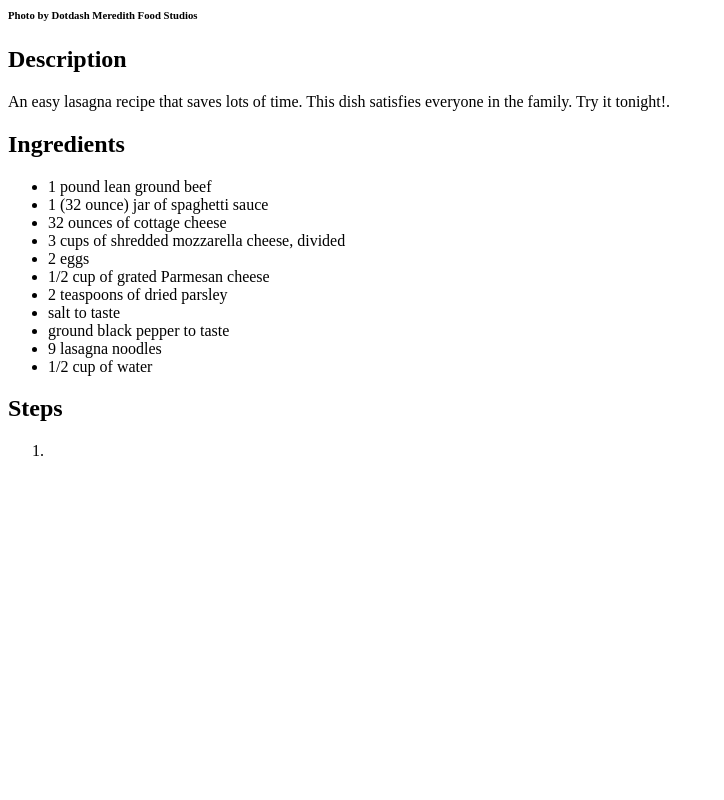
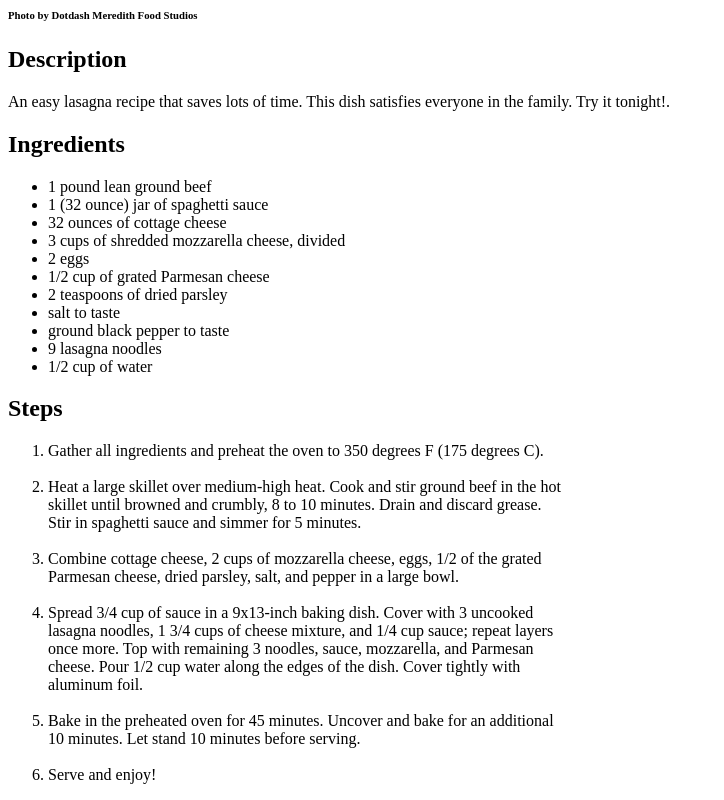
Before and after one commit to AndrewKelly-Code/odin_recipes, a plain HTML site: page recipes/lasagna.html in a window 1280 px wide. Shown: the part 638-1438 px from the top of the page, without its empty margins (0-724 px from the left). Before the commit the page ends 1114 px from the top, so only its background shows below. Drawn offline with Linux system fonts and the light colour scheme.

Commit message:
Add cooking steps

```diff
--- a/recipes/lasagna.html
+++ b/recipes/lasagna.html
@@ -35,7 +35,37 @@
 
     <h2>Steps</h2>
     <ol>
-        <li></li>
+        <li>
+            Gather all ingredients and preheat the oven to 350 degrees F (175 degrees C).
+        </li>
+        <br>
+        <li>
+            Heat a large skillet over medium-high heat. Cook and stir ground beef in the hot<br>
+            skillet until browned and crumbly, 8 to 10 minutes. Drain and discard grease.<br>
+            Stir in spaghetti sauce and simmer for 5 minutes.
+        </li>
+        <br>
+        <li>
+            Combine cottage cheese, 2 cups of mozzarella cheese, eggs, 1/2 of the grated<br>
+            Parmesan cheese, dried parsley, salt, and pepper in a large bowl.
+        </li>
+        <br>
+        <li>
+            Spread 3/4 cup of sauce in a 9x13-inch baking dish. Cover with 3 uncooked<br>
+            lasagna noodles, 1 3/4 cups of cheese mixture, and 1/4 cup sauce; repeat layers<br>
+            once more. Top with remaining 3 noodles, sauce, mozzarella, and Parmesan<br>
+            cheese. Pour 1/2 cup water along the edges of the dish. Cover tightly with<br>
+            aluminum foil.
+        </li>
+        <br>
+        <li>
+            Bake in the preheated oven for 45 minutes. Uncover and bake for an additional<br>
+            10 minutes. Let stand 10 minutes before serving.
+        </li>
+        <br>
+        <li>
+            Serve and enjoy!
+        </li>
     </ol>
 </body>
 </html>
```
